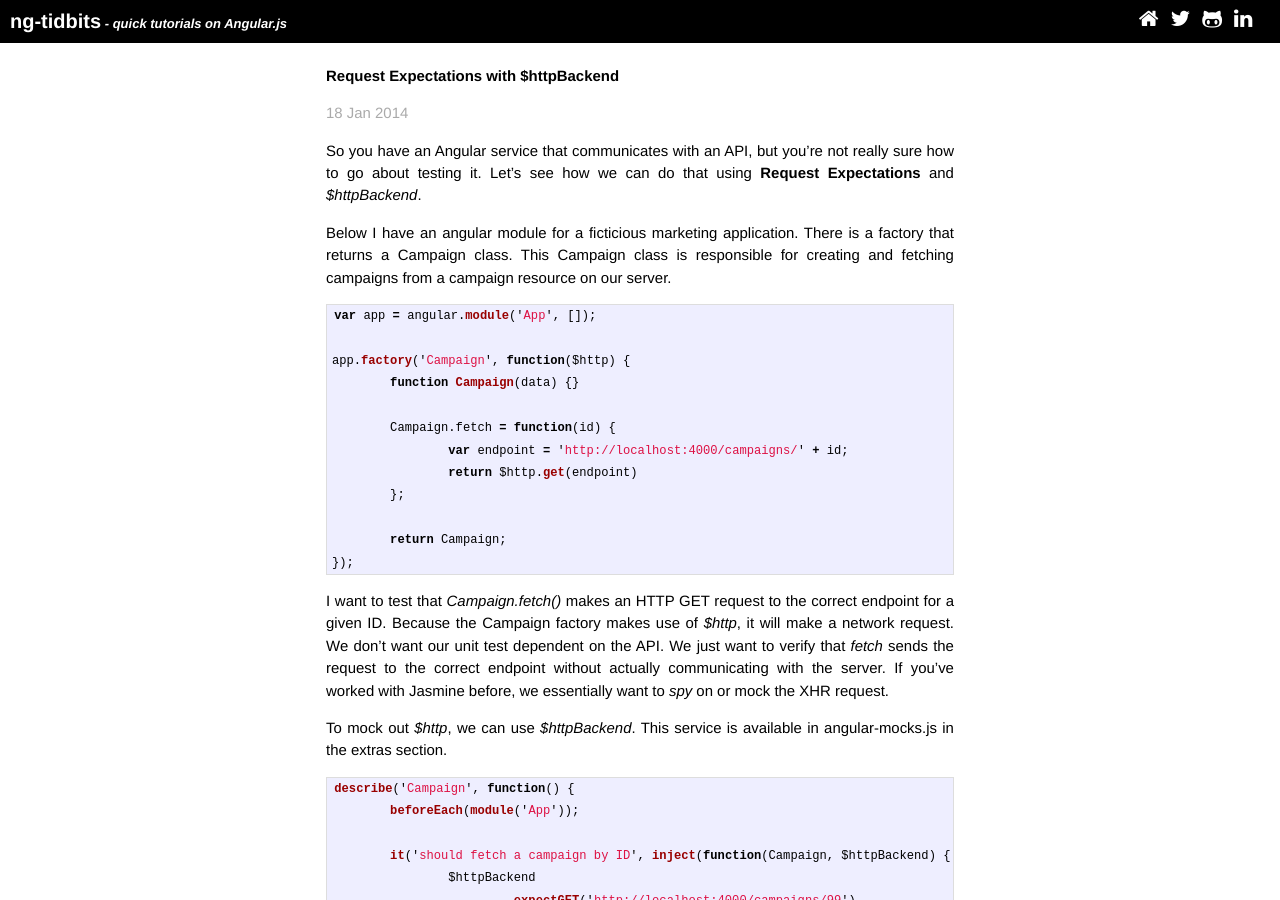
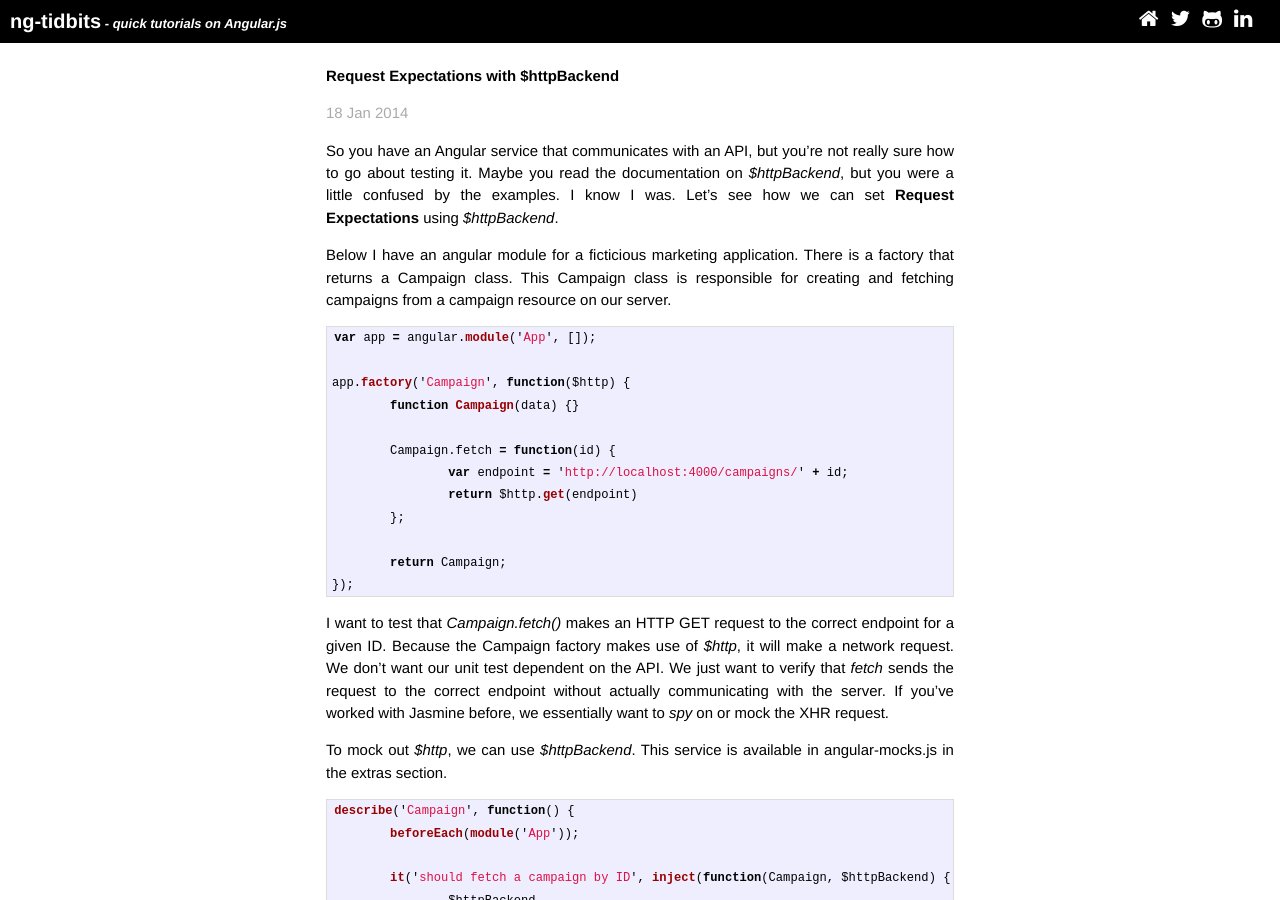
Before and after one commit to iamdtang/skaterdav85.github.io, a Jekyll site: the page built from _posts/2014-01-18-request-expectations-with-httpBackend.markdown, in a window 1280 px wide and 900 px high. Built offline with Jekyll 4.4.1, drawn with Linux system fonts in a browser that asks for light colours; nearby versions of some CDN libraries; Markdown is read by kramdown in place of the engine named in the settings.

Commit message:
content update

```diff
--- a/_posts/2014-01-18-request-expectations-with-httpBackend.markdown
+++ b/_posts/2014-01-18-request-expectations-with-httpBackend.markdown
@@ -5,7 +5,7 @@ date:   2014-01-18 14:23:33
 categories: Angular.js
 ---
 
-So you have an Angular service that communicates with an API, but you're not really sure how to go about testing it. Let's see how we can do that using __Request Expectations__ and _$httpBackend_.
+So you have an Angular service that communicates with an API, but you're not really sure how to go about testing it. Maybe you read the documentation on _$httpBackend_, but you were a little confused by the examples. I know I was. Let's see how we can set __Request Expectations__ using _$httpBackend_.
 
 Below I have an angular module for a ficticious marketing application. There is a factory that returns a Campaign class. This Campaign class is responsible for creating and fetching campaigns from a campaign resource on our server.
 
```
